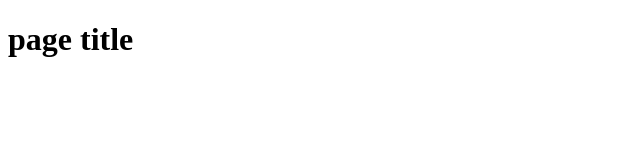
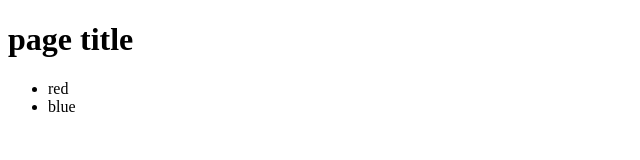
Before and after one commit to DiNMEA/my-project, a plain HTML site: page index.html in a window 1280 px wide. Shown: the full height of the page, 0-640 px from the left. Drawn offline with Linux system fonts and the light colour scheme.

Commit message:
add blue color

```diff
--- a/index.html
+++ b/index.html
@@ -7,5 +7,9 @@
 </head>
 <body>
   <h1> page title</h1>
+  <ul>
+    <li>red</li>
+    <li>blue</li>
+  </ul>
 </body>
 </html>
```
